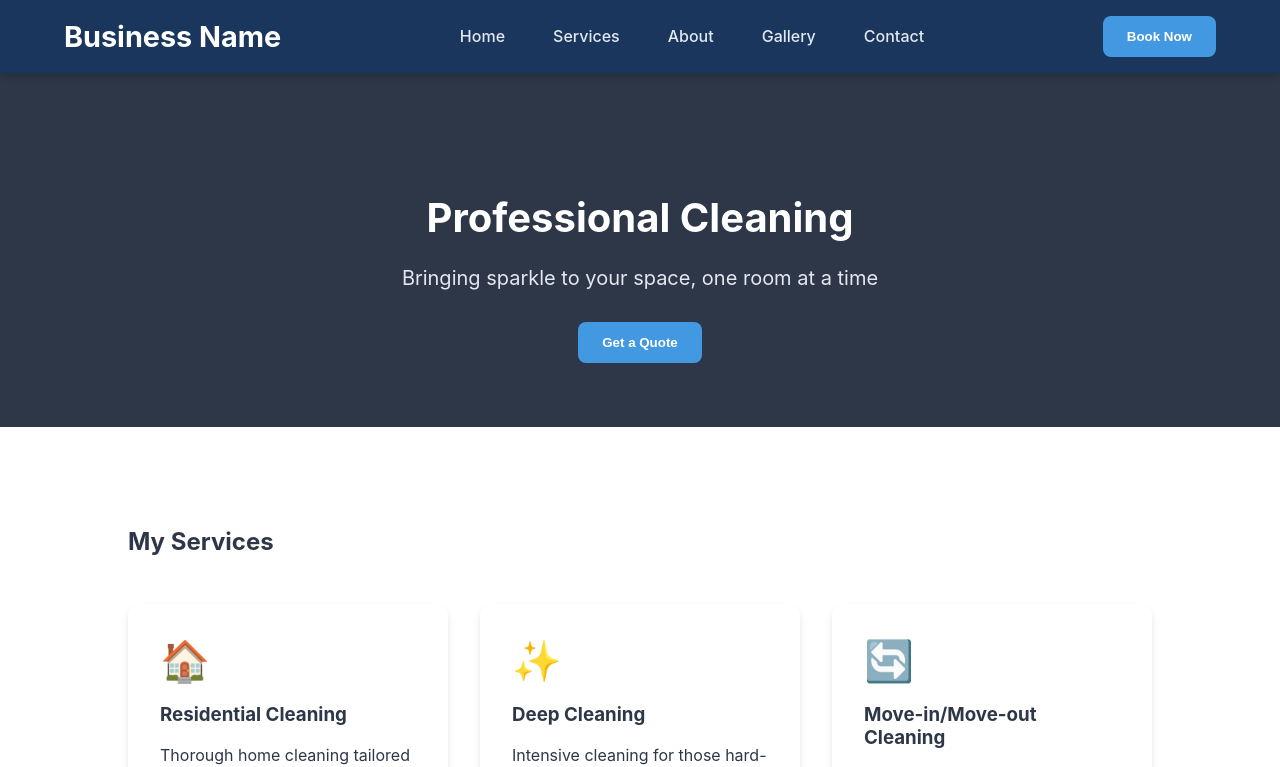
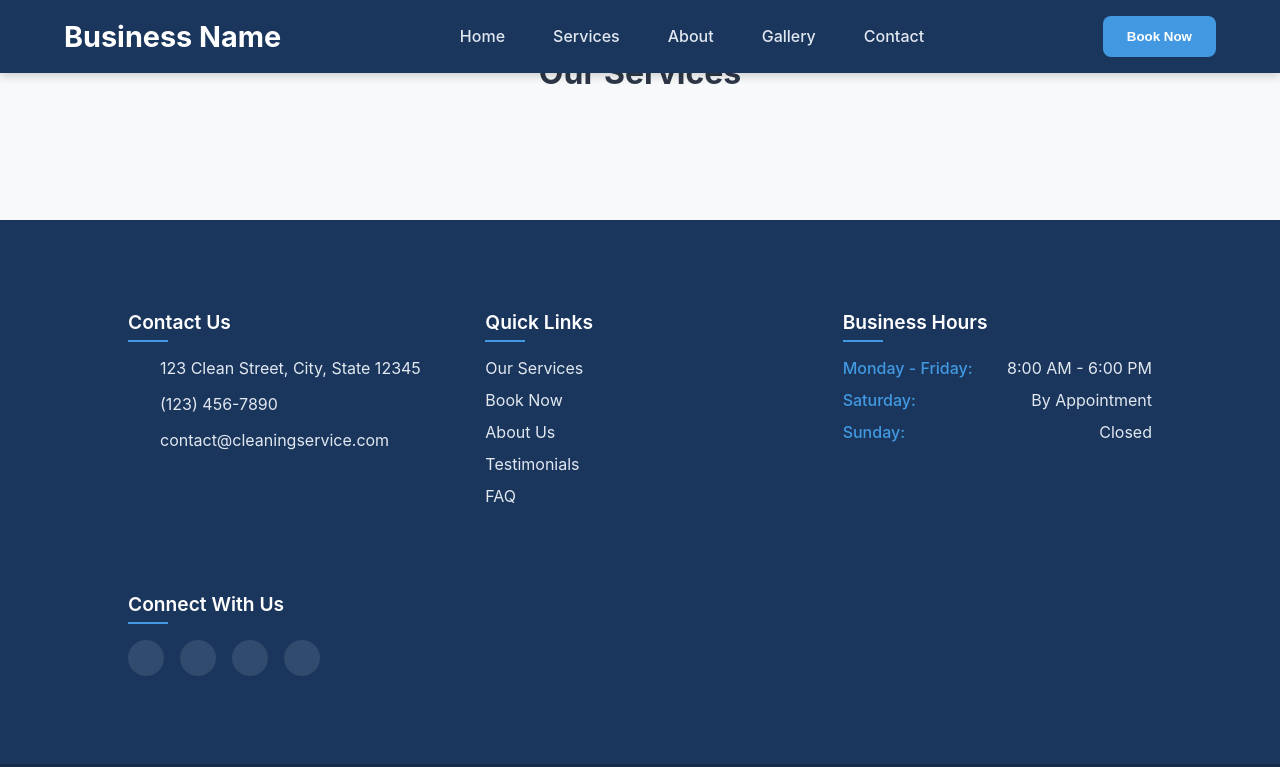
Before and after one commit to ItsAl3xx/Website_For_Cleaning_Business, a React (Create React App) app in the folder frontend/: page /services in a window 1280 px wide. Shown: the top 767 px of the page. Built offline with nearby package versions, Linux system fonts and the light colour scheme.

Commit message:
Added Service page

```diff
--- a/frontend/package.json
+++ b/frontend/package.json
@@ -14,6 +14,7 @@
     "react-dom": "^18.3.1",
     "react-icons": "^5.3.0",
     "react-leaflet": "^4.2.1",
+    "react-router-dom": "^6.27.0",
     "react-scripts": "5.0.1",
     "swiper": "^11.1.14",
     "web-vitals": "^2.1.4",
--- a/frontend/src/home-page/App.js
+++ b/frontend/src/home-page/App.js
@@ -13,6 +13,8 @@ import 'swiper/css/pagination';
 import { FaStar, FaSync } from 'react-icons/fa';
 import { MapContainer, TileLayer, Circle, Popup } from 'react-leaflet';
 import 'leaflet/dist/leaflet.css';
+import { Routes, Route, Link } from 'react-router-dom';
+import ServicesPage from '../services-page/service-page';
 
 const BeforeAfterCard = ({ beforeImage, afterImage, title, location }) => {
   const [isFlipped, setIsFlipped] = useState(false);
@@ -491,8 +493,8 @@ function App() {
           <span className="hamburger"></span>
         </button>
         <nav className={`nav ${isMobileMenuOpen ? 'nav-open' : ''}`}>
-          <a href="#home">Home</a>
-          <a href="#services">Services</a>
+          <Link to="/">Home</Link>
+          <Link to="/services">Services</Link>
           <a href="#about">About</a>
           <a href="#gallery">Gallery</a>
           <a href="#contact">Contact</a>
@@ -500,12 +502,15 @@ function App() {
         <button className="book-now">Book Now</button>
       </header>
 
+      <Routes>
+        <Route path="/" element={
+          // Move all your existing homepage content into this element
+          <main>
             <section className="hero">
               <h1>Professional Cleaning </h1>
               <p>Bringing sparkle to your space, one room at a time</p>
               <button className="get-quote">Get a Quote</button>
             </section>
-
             <section className="services">
               <h2>My Services</h2>
               <div className="service-cards">
@@ -529,13 +534,9 @@ function App() {
                 </div>
               </div>
             </section>
-
             <PricingGuide />
-
             <TrustIndicators />
-
             <BookingSection />
-
             <section className="before-after">
               <h2>Transformation Gallery</h2>
               <div className="before-after-grid">
@@ -556,11 +557,8 @@ function App() {
                 />
               </div>
             </section>
-
             <ProcessSection />
-
             <ServiceArea />
-
             <section className="testimonials">
               <h2>What My Clients Say</h2>
               <Swiper
@@ -601,8 +599,11 @@ function App() {
                 ))}
               </Swiper>
             </section>
-
             <FAQ />
+          </main>
+        } />
+        <Route path="/services" element={<ServicesPage />} />
+      </Routes>
 
       <footer className="footer">
         <div className="footer-content">
--- a/frontend/src/index.js
+++ b/frontend/src/index.js
@@ -1,17 +1,17 @@
 import React from 'react';
 import ReactDOM from 'react-dom/client';
+import { BrowserRouter } from 'react-router-dom';
 import './index.css';
 import App from './home-page/App';
 import reportWebVitals from './reportWebVitals';
 
-
 const root = ReactDOM.createRoot(document.getElementById('root'));
 root.render(
   <React.StrictMode>
-    <App />
+    <BrowserRouter>
+      <App />
+    </BrowserRouter>
   </React.StrictMode>
 );
-// If you want to start measuring performance in your app, pass a function
-// to log results (for example: reportWebVitals(console.log))
-// or send to an analytics endpoint. Learn more: https://bit.ly/CRA-vitals
+
 reportWebVitals();
--- /dev/null
+++ b/frontend/src/services-page/service-page.css
@@ -0,0 +1,10 @@
+.services-page {
+  padding: 2rem;
+  max-width: 1200px;
+  margin: 0 auto;
+}
+
+.services-page h1 {
+  text-align: center;
+  margin-bottom: 2rem;
+}
--- /dev/null
+++ b/frontend/src/services-page/service-page.js
@@ -0,0 +1,13 @@
+import React from 'react';
+import './service-page.css';
+
+const ServicesPage = () => {
+  return (
+    <div className="services-page">
+      <h1>Our Services</h1>
+      {/* Add your services content here */}
+    </div>
+  );
+};
+
+export default ServicesPage;
```
Also changed, not shown: 1 other file (tests, documents, lock files or other folders). Lines whose indentation alone changed are shown as unchanged.
